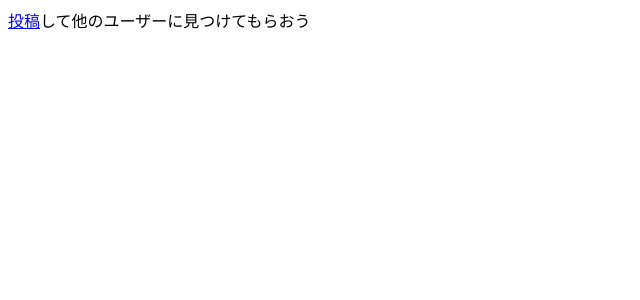
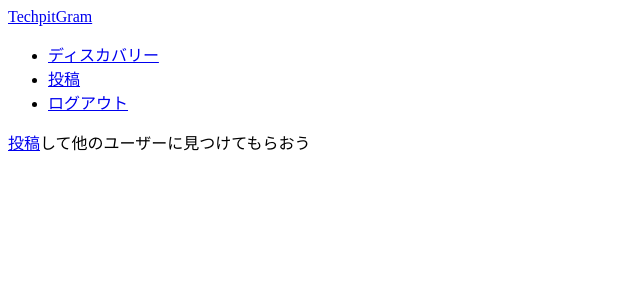
Before and after one commit to k4nekom/myj_hackathon, a Django app: page / in a window 1280 px wide. Shown: the top 300 px of the page, without its empty margins (0-640 px from the left). Run offline with Django 3.2, Linux system fonts and the light colour scheme; the visitor is signed in with stand-in values (Sample User, id 1); some libraries are stand-ins or nearby versions.

Commit message:
baseテンプレートの追加

```diff
--- a/mysite/templates/accounts/user_detail.html
+++ b/mysite/templates/accounts/user_detail.html
@@ -1,3 +1,5 @@
+{% extends "base/app.html" %}
+{% block contents %}
 <div class="container">
     <!-- アカウント情報 -->
     <div class="row">
@@ -10,3 +12,4 @@
         </div>
     </div>
 </div>
+{% endblock contents %}
--- /dev/null
+++ b/mysite/templates/base/app.html
@@ -0,0 +1,47 @@
+<html>
+<head>
+    <meta charset="utf-8">
+    <meta name="viewport" content="width=device-width, initial-scale=1, shrink-to-fit=no">
+    <meta name="description" content="">
+    <meta name="author" content="">
+    <title>TechpitGram</title>
+    {% load static %}
+    <!-- 必要なライブラリインポート -->
+    <!-- <link rel="stylesheet" href="https://use.fontawesome.com/releases/v5.4.2/css/all.css" integrity="sha384-/rXc/GQVaYpyDdyxK+ecHPVYJSN9bmVFBvjA/9eOB+pb3F2w2N6fc5qB9Ew5yIns"
+        crossorigin="anonymous">
+    <link rel="stylesheet" href="https://maxcdn.bootstrapcdn.com/bootstrap/4.0.0/css/bootstrap.min.css" integrity="sha384-Gn5384xqQ1aoWXA+058RXPxPg6fy4IWvTNh0E263XmFcJlSAwiGgFAW/dAiS6JXm"
+        crossorigin="anonymous">
+    <script src="https://code.jquery.com/jquery-3.3.1.min.js" integrity="sha256-FgpCb/KJQlLNfOu91ta32o/NMZxltwRo8QtmkMRdAu8="
+        crossorigin="anonymous"></script>
+    <script src="https://cdnjs.cloudflare.com/ajax/libs/popper.js/1.12.9/umd/popper.min.js" integrity="sha384-ApNbgh9B+Y1QKtv3Rn7W3mgPxhU9K/ScQsAP7hUibX39j7fakFPskvXusvfa0b4Q"
+        crossorigin="anonymous"></script>
+    <script src="https://maxcdn.bootstrapcdn.com/bootstrap/4.0.0/js/bootstrap.min.js" integrity="sha384-JZR6Spejh4U02d8jOt6vLEHfe/JQGiRRSQQxSfFWpi1MquVdAyjUar5+76PVCmYl"
+        crossorigin="anonymous"></script> -->
+</head>
+<body>
+    <header>
+        <nav class="navbar navbar-light bg-light box-shadow  scrolling-navbar">
+            <a class="navbar-brand" href="/">
+                TechpitGram
+            </a>
+            <ul class="navbar-nav flex-row ml-md-auto">
+                <!-- ここから追加 -->
+                {% if user.id is None %}
+                <!-- ログインしていなかったらこっち -->
+                <li class="nav-item"><a class="nav-link" href="{% url 'accounts:signup' %}">新規登録</a></li>
+                <li class="nav-item"><a class="nav-link" href="{% url 'login' %}">ログイン</a></li>
+                {% else %}
+                <!-- ログインしていたらこっち -->
+                <li class="nav-item"><a class="nav-link" href="{% url 'posts:index' %}">ディスカバリー</a></li> <!--ここを編集-->
+                <li class="nav-item"><a class="nav-link" href="{% url 'posts:new' %}">投稿</a></li> <!--ここを編集-->
+                <li class="nav-item"><a class="nav-link" href="{% url 'logout' %}">ログアウト</a></li>
+                {% endif %}
+                 <!-- 追加ここまで -->
+            </ul>
+        </nav>
+    </header>
+    <main>
+        {% block contents %}{% endblock %}
+    </main>
+</body>
+</html>
--- a/mysite/templates/posts/index.html
+++ b/mysite/templates/posts/index.html
@@ -1,3 +1,5 @@
+{% extends "base/app.html" %}
+{% block contents %}
 <section>
     <!-- もし投稿があれば一覧を表示する -->
     {% if post_list %}
@@ -20,11 +22,6 @@
                      <div class="card-hedder">
                         コメントする
                     </div>
-                    <div class="pt-2">
-                        <small>
-                            投稿時間{{ post.created_at|date:'Y-m-d H:i' }}
-                        </small>
-                    </div>
                 </div>
             </div>
         </div>
@@ -41,3 +38,4 @@
         </div>
         {% endif %}
 </section>
+{% endblock contents %}
--- a/mysite/templates/posts/new.html
+++ b/mysite/templates/posts/new.html
@@ -1,3 +1,5 @@
+{% extends "base/app.html" %}
+{% block contents %}
 <div class="center-block container col-8 offset-2">
     <h2>新規投稿</h2>
     <form id="signupform" action="{% url 'posts:new' %}" method="POST" enctype="multipart/form-data">
@@ -27,3 +29,6 @@
         </div>
     </form>
 </div>
+
+
+{% endblock contents %}
--- a/mysite/templates/registration/login.html
+++ b/mysite/templates/registration/login.html
@@ -1,3 +1,5 @@
+{% extends "base/app.html" %}
+{% block contents %}
 <div class="container">
     <div class=" card">
         <div class="card-header bg-primary  text-white">
@@ -25,3 +27,4 @@
         </div>
     </div>
 </div>
+{% endblock contents %}
--- a/mysite/templates/registration/signup.html
+++ b/mysite/templates/registration/signup.html
@@ -1,3 +1,5 @@
+{% extends "base/app.html" %}
+{% block contents %}
 <div class="container">
     <div class=" card">
         <div class="card-header bg-primary  text-white">
@@ -20,3 +22,4 @@
         </div>
     </div>
 </div>
+{% endblock contents %}
```
